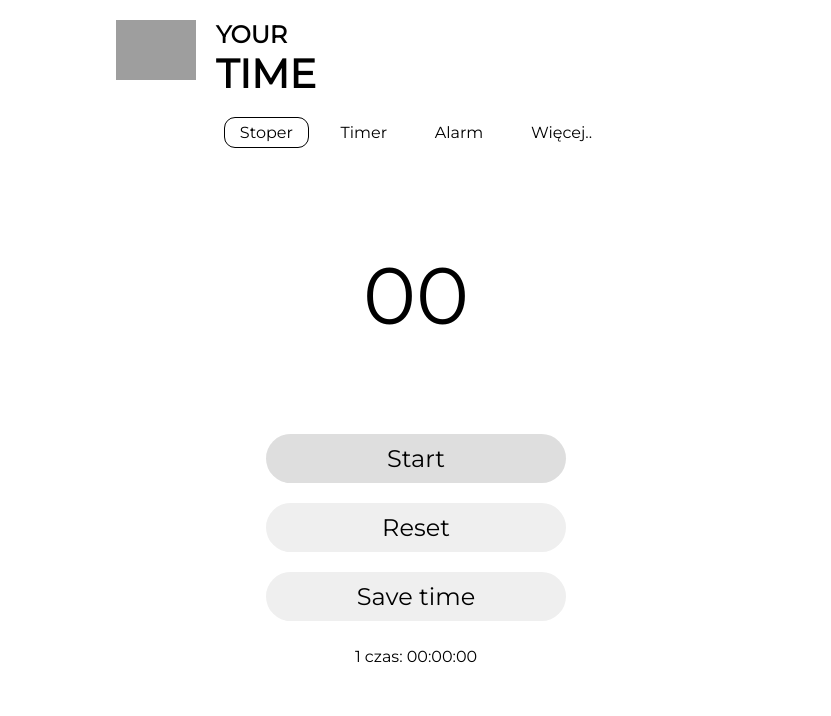
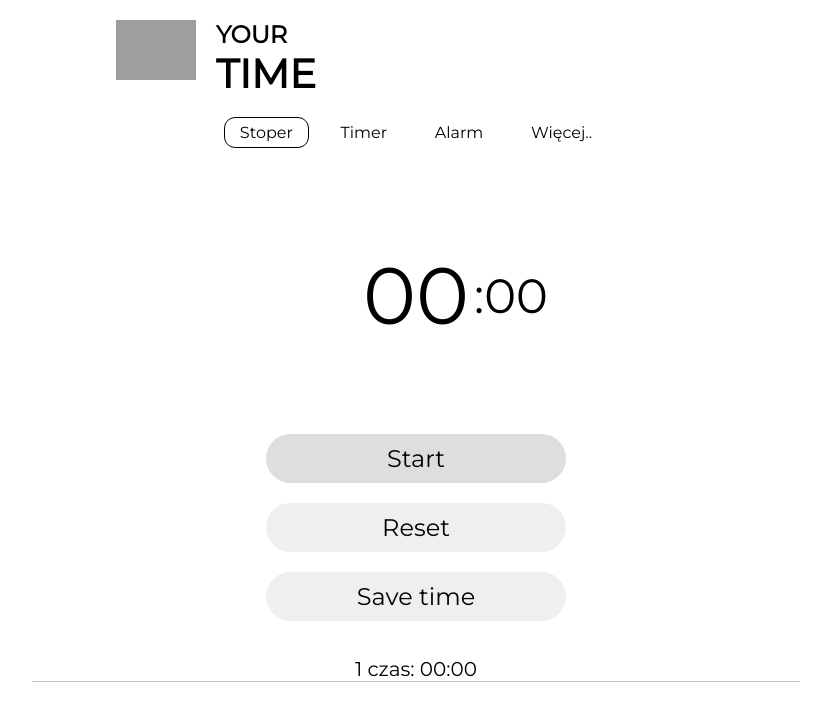
Before and after one commit to DawidDev/time_app, a React (Create React App) app: page / in a window 1280 px wide. Both pictures are taken after a click on the button "Save time". Shown: the top 716 px of the page, without its empty margins (224-1055 px from the left). Built offline with nearby package versions, Linux system fonts and the light colour scheme; grey boxes are pictures that could not be loaded; the HTML template or start-up script is replaced by a standard one.

Commit message:
Add miliseconds in Stoper and refactor code

```diff
--- a/src/Components/Stopwatch.js
+++ b/src/Components/Stopwatch.js
@@ -39,12 +39,30 @@ const Buttons = styled.div`
 const StopWatch = styled.div`
     font-size: 5rem;
     margin: 10vh 0;
+    position: relative;
+
+    .miliseconds_box {
+        font-size: 3rem;
+        margin-left: 5px;
+        position: absolute;
+        transform: translateY(-50%);
+        top: 50%;
+    }
+`
+
+const DisplayTimes = styled.p`
+    p {
+        border-bottom: 1px solid silver;
+        margin: 10px 20%;
+        font-size: 20px;
+    }
 `
 
 
 const Stopwatch = () => {
 
     const [flag, setFlag] = useState(false)
+    const [milicesonds, setMiliseconds] = useState(0)
     const [seconds, setSeconds] = useState(0);
     const [minutes, setMinutes] = useState(0);
     const [hours, setHours] = useState(0)
@@ -55,8 +73,8 @@ const Stopwatch = () => {
 
     useEffect(() => {
         const stopwatch = setTimeout(() => {
-            if(flag) setSeconds(prevValue => prevValue +1)
-          }, 1000);
+            if(flag) setMiliseconds(prevValue => prevValue +1)
+          }, 10);
 
         return () => clearTimeout(stopwatch)
     })
@@ -65,6 +83,7 @@ const Stopwatch = () => {
         setHours(0);
         setMinutes(0);
         setSeconds(0);
+        setMiliseconds(0)
         setLaps([])
         setFlag(false);
     }
@@ -72,11 +91,18 @@ const Stopwatch = () => {
     const handleSaveTime = () => {
         const item = {
             id: laps.length,
+            timeMiliSec: milicesonds <= 9 ? `0${milicesonds}` : milicesonds,
             timeSec: seconds <= 9 ? `0${seconds}` : seconds,
             timeMin: minutes <= 9 ? `0${minutes}` : minutes,
             timeHour: hours <= 9 ? `0${hours}` : hours,
         }
-        setLaps([...laps, item].reverse()) // Odwracanie tablicy aby ostatni czas wyświetlany był jako pierwszy
+        //setLaps([...laps, item].reverse()) // Odwracanie tablicy aby ostatni czas wyświetlany był jako pierwszy
+        setLaps([item, ...laps])
+    }
+
+    if(milicesonds > 59) {
+        setMiliseconds(0);
+        setSeconds(prevValue => prevValue + 1);
     }
 
     if(seconds > 59) {
@@ -94,13 +120,18 @@ const Stopwatch = () => {
             {hours > 0 ? (`${hours}:`) : "" /* Wyświetlanie dopiero gdy jest większe od 0 */}
             {minutes > 0 || hours > 0 ? (minutes <= 9 && hours >0 ? `0${minutes}:` : `${minutes}:`) : ""}
             {seconds <= 9 ? `0${seconds}` : seconds }
+            <span className='miliseconds_box'>:{milicesonds <= 9 ? `0${milicesonds}` : milicesonds }</span>
         </span>
     )
 
     const displayLaps = (
         laps.map(item => (
             <p key={item.id}>
-                {item.id+1} czas: {item.timeHour}:{item.timeMin}:{item.timeSec}
+                {item.id+1}{" czas: "}
+                {item.timeHour > 0 ? item.timeHour + `:`: null}
+                {item.timeMin > 0 ? item.timeMin + `:` : null }
+                {item.timeSec}
+                :{item.timeMiliSec}
             </p>
         ))
     )
@@ -114,7 +145,9 @@ const Stopwatch = () => {
                 <button onClick={resetStopwatch.bind(this)}>Reset</button>
                 <button onClick={handleSaveTime.bind(this)}>Save time</button>
             </Buttons>
-            {displayLaps}
+            <DisplayTimes>
+                {displayLaps}
+            </DisplayTimes>
         </Container>
      );
 }
```
